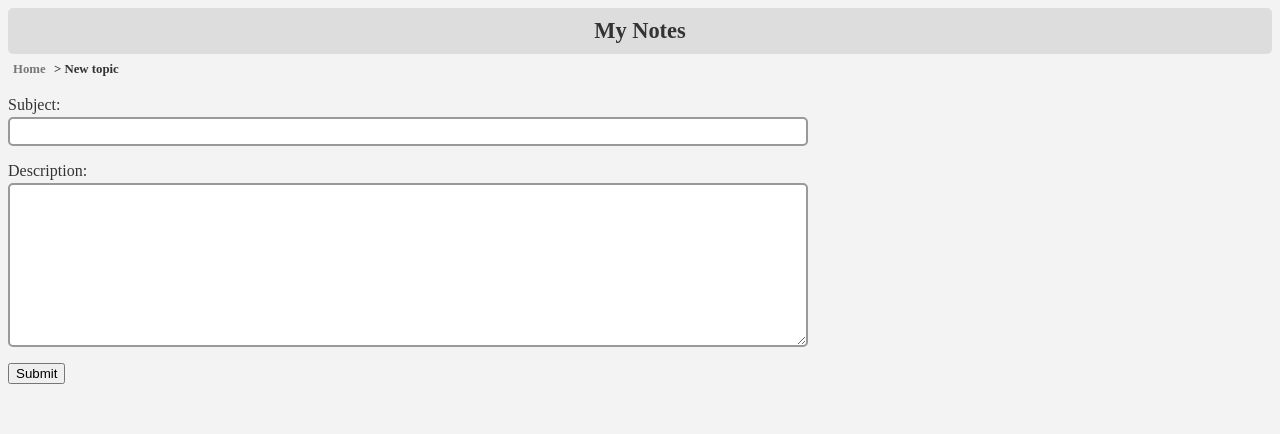
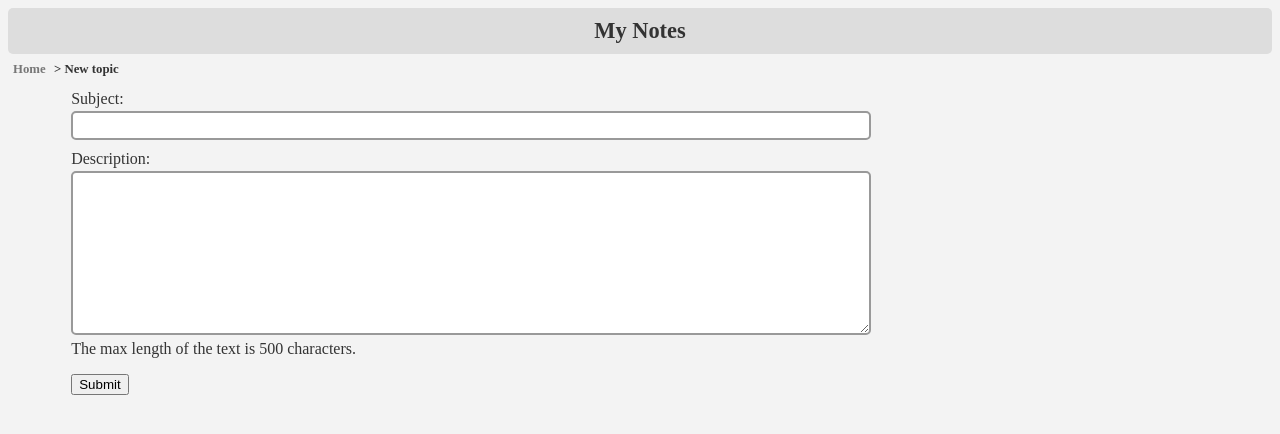
Before and after one commit to rosinaga/mynotesforked, a Django app: page /topics/new in a window 1280 px wide. Shown: the top 434 px of the page. Run offline with Django 3.2, Linux system fonts and the light colour scheme.

Commit message:
Form error messages made nicer

```diff
--- a/notes/forms.py
+++ b/notes/forms.py
@@ -2,7 +2,11 @@ from django import forms
 from notes.models import Topic
 
 class NewTopicForm(forms.ModelForm):
-    description = forms.CharField(widget=forms.Textarea(), max_length=500)
+    description = forms.CharField(
+        widget=forms.Textarea(),
+        max_length=500,
+        help_text='The max length of the text is 500 characters.'
+    )
 
     class Meta:
         model = Topic
--- a/static/css/app.css
+++ b/static/css/app.css
@@ -29,6 +29,7 @@ input, textarea {
 
 form{
   max-width: 800px;
+  margin: 0 5%;
 }
 
 .linkqueue {
@@ -87,3 +88,16 @@ a:hover {
   font-weight: bold;
   border-bottom: 3px solid #bbb;
 }
+
+.errorlist {
+  text-decoration: none;
+  color: red;
+  margin: 0 0 5px 0;
+  font-size: 90%;
+}
+.help {
+  margin-top: 5px;
+}
+.field_wrapper{
+  margin: 10px 0 10px 0;
+}
--- a/templates/topic_new.html
+++ b/templates/topic_new.html
@@ -25,11 +25,24 @@
         </textarea>
       </div>
       <button type="submit">Submit</button>
-    </form>-->
+    </form>
     <form method="post" novalidate>
       {% csrf_token %}
       {{ topic_form.as_p }}
       <button type="submit">Submit</button>
+    </form>-->
+    <form method="post" novalidate>
+      {% csrf_token %}
+      {% for field in topic_form %}
+        <div class="field_wrapper">
+            {{ field.label_tag }} {{ field }}
+            {{ field.errors }}
+            {% if field.help_text %}
+            <p class="help">{{ field.help_text|safe }}</p>
+            {% endif %}
+        </div>
+      {% endfor %}
+      <button type="submit">Submit</button>
     </form>
   </body>
 </html>
```
